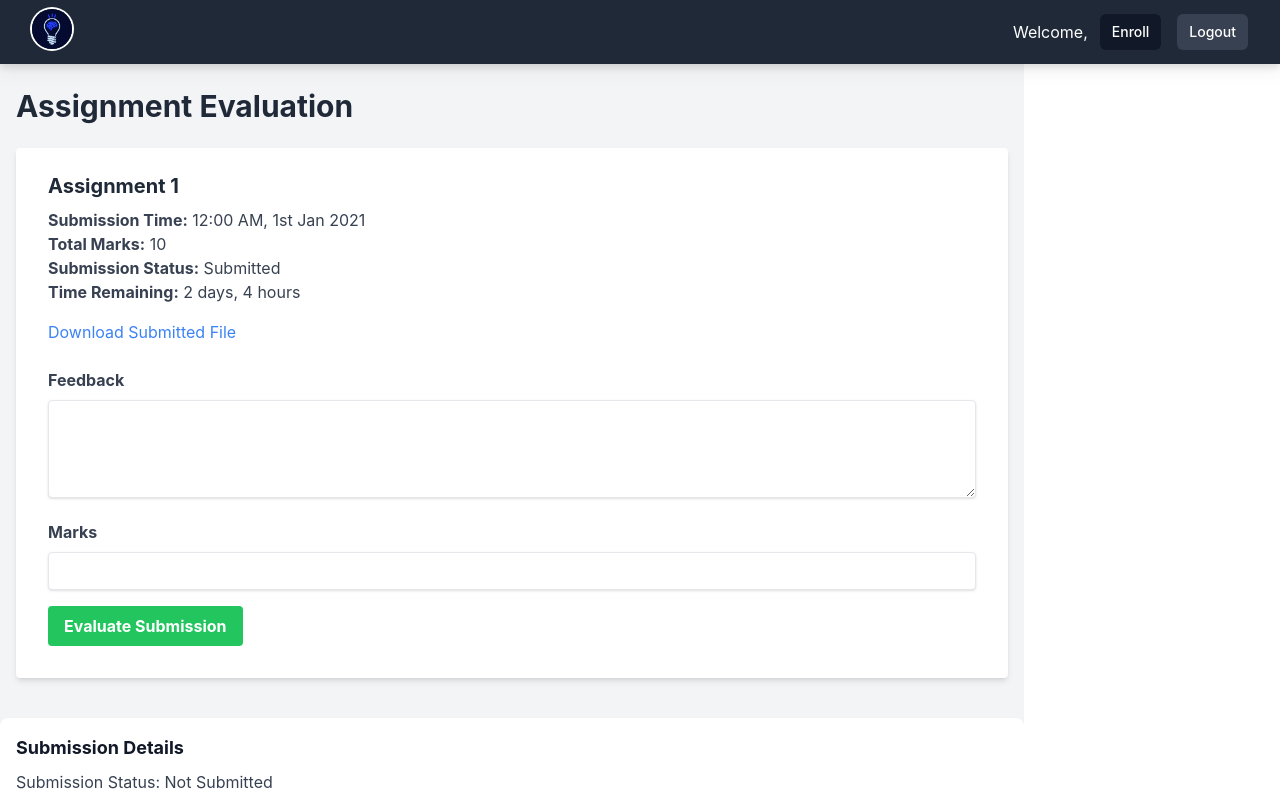
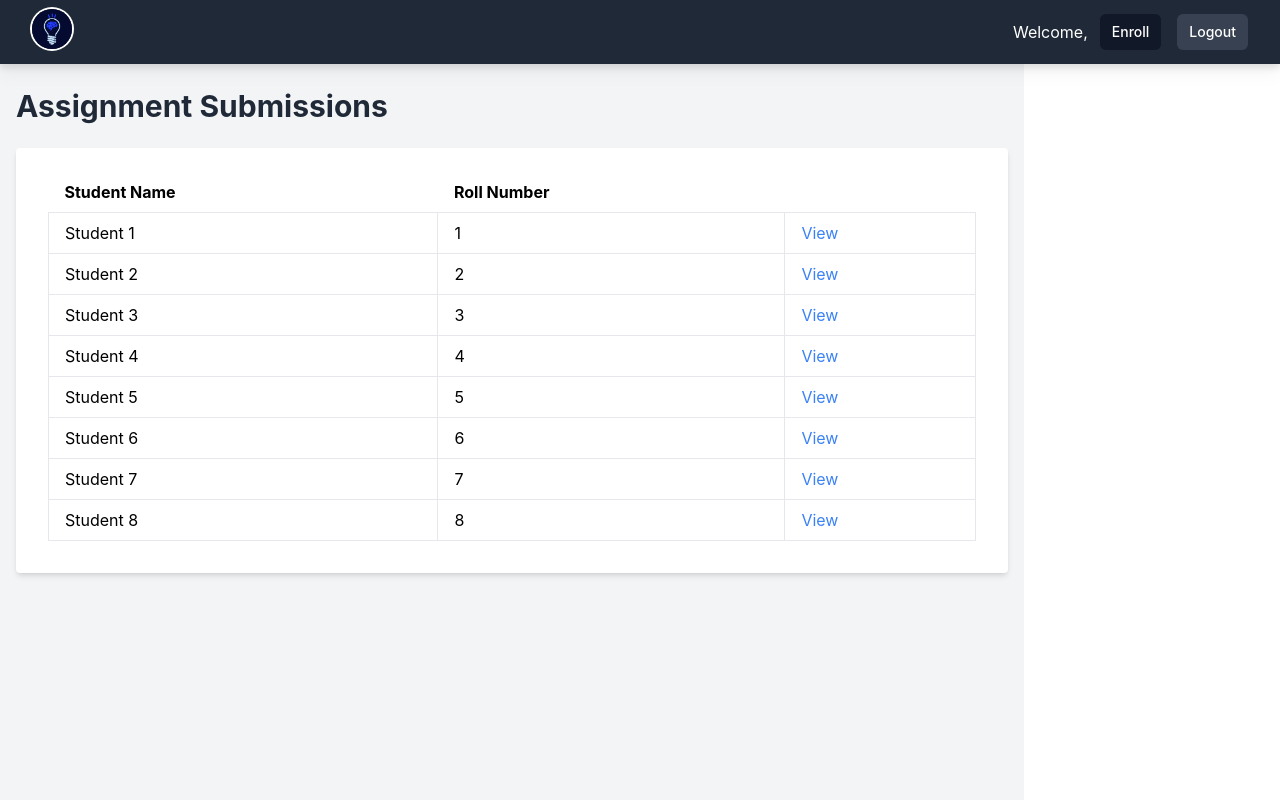
Before and after one commit to gaurav-iitg/submission_portal_frontend, a React (Create React App) app: page /temp in a window 1280 px wide. Built offline with nearby package versions, Linux system fonts and the light colour scheme; sample sign-in values are in the browser's storage.

Commit message:
AllSubmission Component Done

```diff
--- a/src/components/AllSubmissions.jsx
+++ b/src/components/AllSubmissions.jsx
@@ -0,0 +1,44 @@
+import React from "react";
+
+
+function AssignmentSubmissions({ submissions }) {
+
+    //Isme assignment type pass karke uske submissions nikalne hain
+  return (
+    <div className="container mx-auto px-4">
+      <div className="py-6">
+        <h1 className="text-3xl font-bold text-gray-800 mb-6">
+          Assignment Submissions
+        </h1>
+
+        <div className="bg-white shadow-md rounded px-8 pt-6 pb-8 mb-4">
+          <table className="w-full table-auto">
+            <thead>
+              <tr>
+                <th className="text-left px-4 py-2">Student Name</th>
+                <th className="text-left px-4 py-2">Roll Number</th>
+              </tr>
+            </thead>
+            <tbody>
+              {submissions.map((submission) => (
+                <tr key={submission.rollNumber}>
+                  <td className="border px-4 py-2">{submission.studentName}</td>
+                  <td className="border px-4 py-2">{submission.rollNumber}</td>
+                  <td className="border px-4 py-2">
+                    <button
+                      className="text-blue-500 hover:text-blue-700"
+                    >
+                      View
+                    </button>
+                  </td>
+                </tr>
+              ))}
+            </tbody>
+          </table>
+        </div>
+      </div>
+    </div>
+  );
+}
+
+export default AssignmentSubmissions;
--- a/src/pages/TempPage.jsx
+++ b/src/pages/TempPage.jsx
@@ -1,10 +1,10 @@
 import React from "react";
 import Navbar from "../components/Navbar";
 import Submission from "../components/Submission";
+import AllSubmissions from "../components/AllSubmissions";
 import AssignmentEvaluation from "../components/AssignmentEvaluation";
 
 const TempPage = () => {
-
   const submission = {
     assignmentName: "Assignment 1",
     submissionTime: "12:00 AM, 1st Jan 2021",
@@ -14,6 +14,41 @@ const TempPage = () => {
     submittedFileUrl: "https://www.google.com",
   };
 
+  const submissions = [
+    {
+      studentName: "Student 1",
+      rollNumber: "1",
+    },
+    {
+      studentName: "Student 2",
+      rollNumber: "2",
+    },
+    {
+      studentName: "Student 3",
+      rollNumber: "3",
+    },
+    {
+      studentName: "Student 4",
+      rollNumber: "4",
+    },
+    {
+      studentName: "Student 5",
+      rollNumber: "5",
+    },
+    {
+      studentName: "Student 6",
+      rollNumber: "6",
+    },
+    {
+      studentName: "Student 7",
+      rollNumber: "7",
+    },
+    {
+      studentName: "Student 8",
+      rollNumber: "8",
+    },
+  ];
+
   return (
     <div className="flex flex-col h-screen">
       <Navbar />
@@ -22,8 +57,9 @@ const TempPage = () => {
         {/* <AssignmentSidebar className="w-1/5" /> */}
         <div className="w-4/5 flex flex-col bg-gray-100 overflow-y-auto">
           {/* <Assignment /> */}
-          <AssignmentEvaluation submission={submission}/>
-          <Submission/>
+          {/* <AssignmentEvaluation submission={submission} /> */}
+          {/* <Submission /> */}
+          <AllSubmissions submissions={submissions}/>
         </div>
       </div>
     </div>
```
